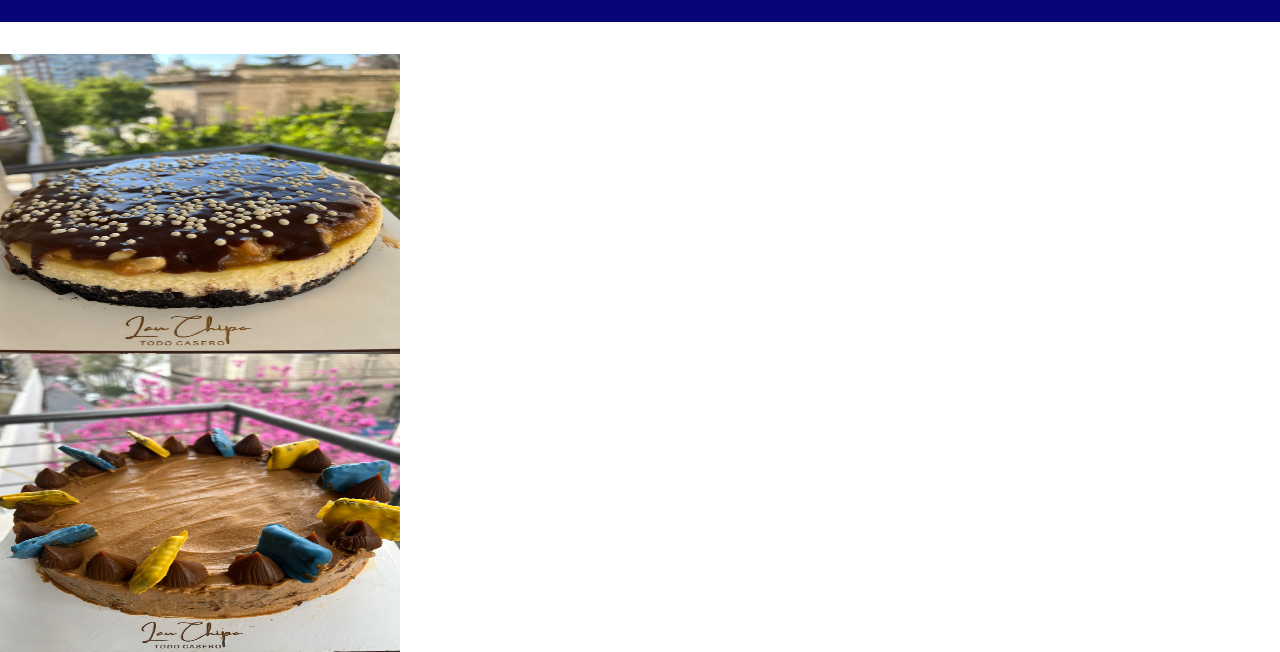
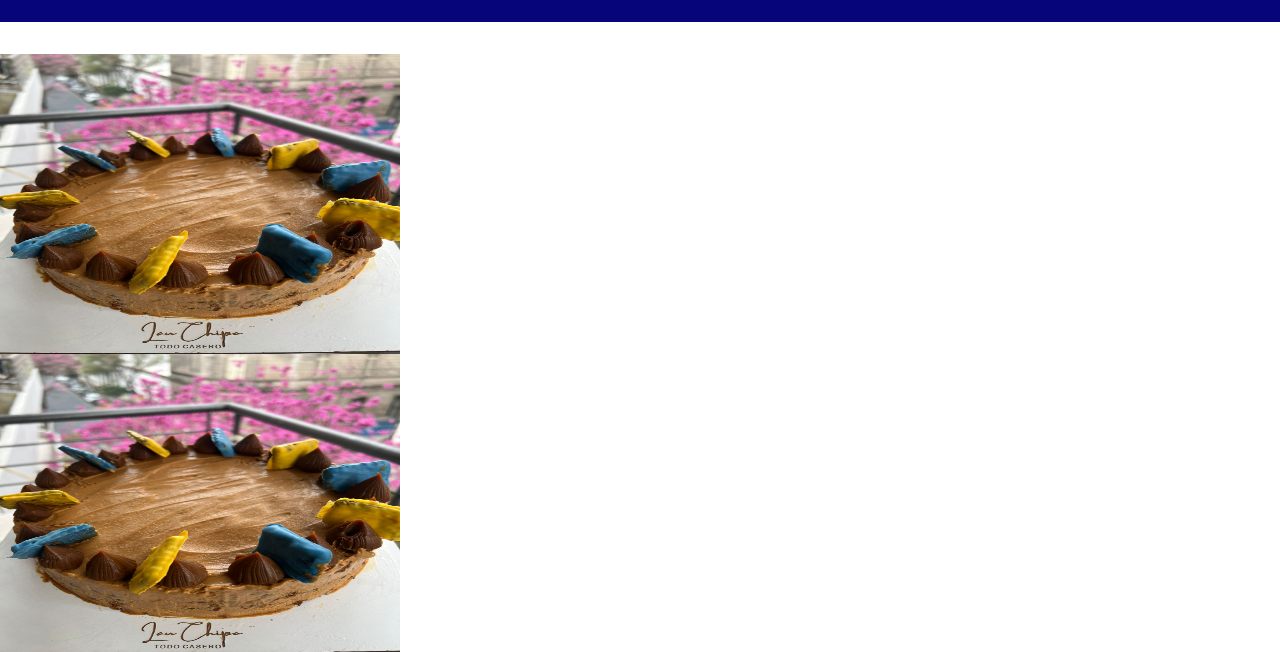
Before and after one commit to manuland89/coder-4, a plain HTML site: page Producto/Productos.html in a window 1280 px wide. Shown: the part 148-800 px from the top of the page. Drawn offline with nearby package versions, Linux system fonts and the light colour scheme; files whose address does not match are found by name.

Commit message:
Update Productos.html

```diff
--- a/Producto/Productos.html
+++ b/Producto/Productos.html
@@ -56,7 +56,7 @@ referrerpolicy="no-referrer"
     <title>Lau Chipa</title>
     <link rel="stylesheet" href="../estilos.css">
     <h1>Productos</h1>
-    <a href="./chipa.html"> <img src="../multimedia/IMG-20240124-WA0005.jpg " height="300px" width=" 400px"></a> <br>
+    <a href="./chipa.html"> <img src="../multimedia/IMG-20240124-WA0006.jpg" height="300px" width=" 400px"></a> <br>
     <a href="./Otros.html"> <img src="../multimedia/IMG-20240124-WA0006.jpg" height="300px" width="400px"></a><br>
     <a href="./Postres.html"><img src="../multimedia/IMG-20240124-WA0008.jpg" heigh="300px" width="400px"> </a>
 </head>
```
